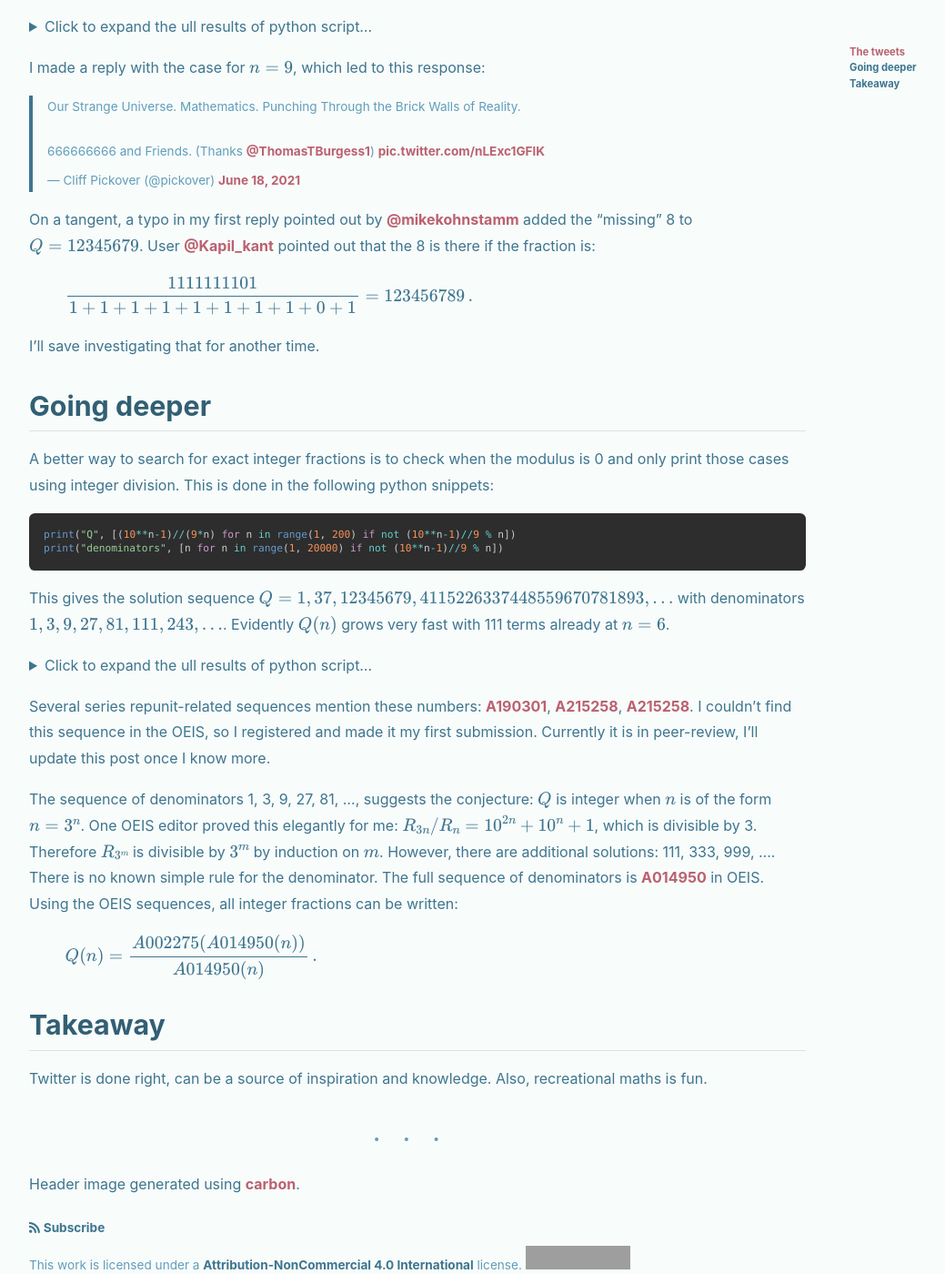
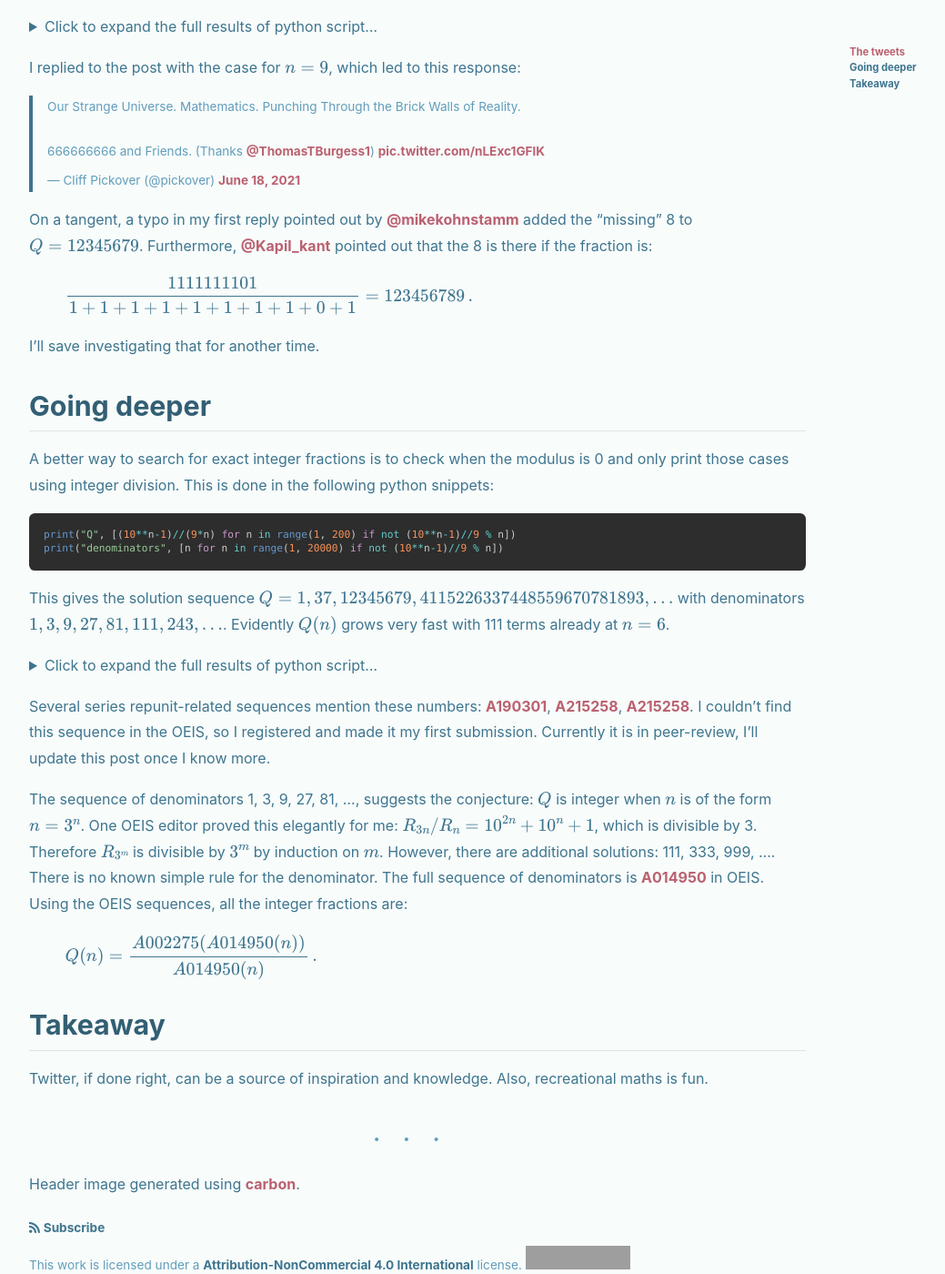
Before and after one commit to thomasburgess/thomasburgess.github.io, a Jekyll site: the page built from _posts/2021-06-20-repdigits.md, in a window 1280 px wide and 1400 px high, scrolled down 1360 px. Shown: the whole window at 91% size, without its empty margins (71-1110 px from the left). Built offline with Jekyll 4.4.1, drawn with Linux system fonts in a browser that asks for light colours; nearby versions of some CDN libraries; formulas are drawn with MathJax 3; comment, search, counter and statistics services are not loaded; grey boxes are pictures that could not be loaded.

Commit message:
Several typos fixed

````diff
--- a/_posts/2021-06-20-repdigits.md
+++ b/_posts/2021-06-20-repdigits.md
@@ -43,7 +43,7 @@ I made a python script to see when the result is an integer:
 
 which gives integer fractions for $Q=1$ for $n=1$, $Q=37$ for $n=3$, and $Q=12345679$ for $n=9$.
 
-{% details Click to expand the ull results of python script... %}
+{% details Click to expand the full results of python script... %}
 
 ```
 [(1, 1.0),
@@ -58,12 +58,12 @@ which gives integer fractions for $Q=1$ for $n=1$, $Q=37$ for $n=3$, and $Q=1234
 ```
 {% enddetails %}
 
-I made a reply with the case for $n=9$, which led to this response:
+I replied to the post with the case for $n=9$, which led to this response:
 
 
 <blockquote class="twitter-tweet"><p lang="en" dir="ltr">Our Strange Universe. Mathematics. Punching Through the Brick Walls of Reality.<br><br>666666666 and Friends. (Thanks <a href="https://twitter.com/ThomasTBurgess1?ref_src=twsrc%5Etfw">@ThomasTBurgess1</a>) <a href="https://t.co/nLExc1GFlK">pic.twitter.com/nLExc1GFlK</a></p>&mdash; Cliff Pickover (@pickover) <a href="https://twitter.com/pickover/status/1405990264381050886?ref_src=twsrc%5Etfw">June 18, 2021</a></blockquote> <script async src="https://platform.twitter.com/widgets.js" charset="utf-8"></script>
 
-On a tangent, a typo in my first reply pointed out by [@mikekohnstamm](https://twitter.com/mikekohnstamm) added the "missing" 8 to $Q=12345679$. User [@Kapil_kant](https://twitter.com/Kapil_kant1) pointed out that the 8 is there if the fraction is:
+On a tangent, a typo in my first reply pointed out by [@mikekohnstamm](https://twitter.com/mikekohnstamm) added the "missing" 8 to $Q=12345679$. Furthermore, [@Kapil_kant](https://twitter.com/Kapil_kant1) pointed out that the 8 is there if the fraction is:
 \\[
   \frac{1111111101}{1+1+1+1+1+1+1+1+0+1}=123456789\,.
 \\]
@@ -80,7 +80,7 @@ print("denominators", [n for n in range(1, 20000) if not (10**n-1)//9 % n])
 
 This gives the solution sequence $Q=1, 37, 12345679, 4115226337448559670781893, ...$ with denominators $1, 3, 9, 27, 81, 111, 243, ...$. Evidently $Q(n)$ grows very fast with 111 terms already at $n=6$.
 
-{% details Click to expand the ull results of python script... %}
+{% details Click to expand the full results of python script... %}
 
 ```
 Q: [1, 37, 12345679, 4115226337448559670781893,
@@ -95,14 +95,14 @@ denominators [1, 3, 9, 27, 81, 111, 243, 333, 729, 999, 2187, 2997, 4107, 6561,
 
 Several series repunit-related sequences mention these numbers: [A190301](https://oeis.org/A190301),  [A215258](https://oeis.org/A190301), [A215258](https://oeis.org/A190301). I couldn't find this sequence in the OEIS, so I registered and made it my first submission. Currently it is in peer-review, I'll update this post once I know more.
 
-The sequence of denominators 1, 3, 9, 27, 81, ..., suggests the conjecture: $Q$ is integer when $n$ is of the form $n=3^n$. One OEIS editor proved this elegantly for me: $$R_{3n} / R_n = 10^{2n} + 10^n + 1$$, which is divisible by 3. Therefore $R_{3^m}$ is divisible by $3^m$ by induction on $m$. However, there are additional solutions: 111, 333, 999, .... There is no known simple rule for the denominator. The full sequence of denominators is [A014950](https://oeis.org/A014950) in OEIS. Using the OEIS sequences, all integer fractions can be written:
+The sequence of denominators 1, 3, 9, 27, 81, ..., suggests the conjecture: $Q$ is integer when $n$ is of the form $n=3^n$. One OEIS editor proved this elegantly for me: $$R_{3n} / R_n = 10^{2n} + 10^n + 1$$, which is divisible by 3. Therefore $R_{3^m}$ is divisible by $3^m$ by induction on $m$. However, there are additional solutions: 111, 333, 999, .... There is no known simple rule for the denominator. The full sequence of denominators is [A014950](https://oeis.org/A014950) in OEIS. Using the OEIS sequences, all the integer fractions are:
 \\[
   Q(n) = \frac{A002275(A014950(n))}{A014950(n)}\,.
 \\]
 
 ## Takeaway
 
-Twitter is done right, can be a source of inspiration and knowledge. Also, recreational maths is fun.
+Twitter, if done right, can be a source of inspiration and knowledge. Also, recreational maths is fun.
 
 ---
 
````
